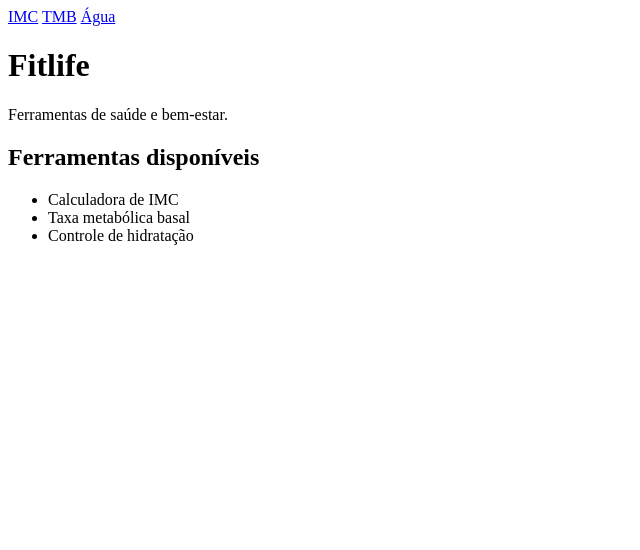
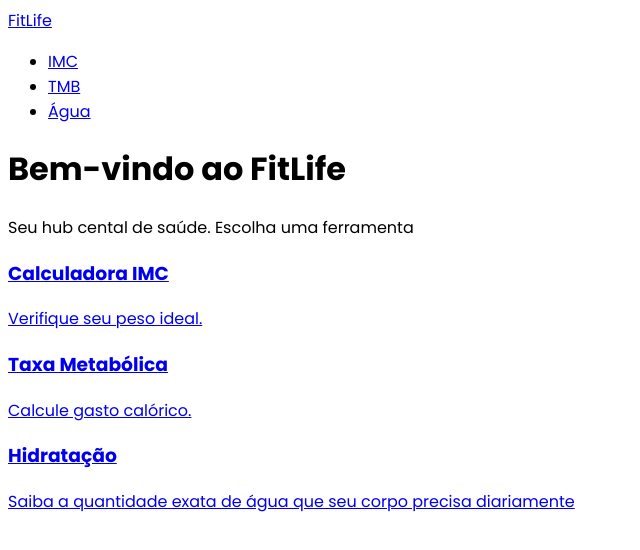
Before and after one commit to Pedronuf/fitlife, a plain HTML site: page index.html in a window 1280 px wide. Shown: the whole page, without its empty margins (0-640 px from the left). Drawn offline with Linux system fonts and the light colour scheme.

Commit message:
adicionado HTML semantico no projeto

```diff
--- a/index.html
+++ b/index.html
@@ -3,29 +3,48 @@
 <head>
     <meta charset="UTF-8">
     <meta name="viewport" content="width=device-width, initial-scale=1.0">
+    <link rel="preconnect" href="https://fonts.googleapis.com">
+    <link rel="preconnect" href="https://fonts.gstatic.com" crossorigin>
+    <link href="https://fonts.googleapis.com/css2?family=Poppins:ital,wght@0,100;0,200;0,300;0,400;0,500;0,600;0,700;0,800;0,900;1,100;1,200;1,300;1,400;1,500;1,600;1,700;1,800;1,900&display=swap" rel="stylesheet">
     <title>Fitlife</title>
+</head>
+<body style="font-family: Poppins;"     >
 
-</head>
-<body>
+    <nav>
 
-    <a href="pages/imc.html">IMC</a>
-    <a href="pages/tmb.html">TMB</a>
-    <a href="pages/water.html">Água</a>
+        <a href="index.html">FitLife</a>
+
+        <ul>
+            <li><a href="pages/imc.html">IMC</a></li>
+            <li><a href="pages/tmb.html">TMB</a></li>
+            <li><a href="pages/water.html">Água</a></li>
+
+        </ul>
+
+    </nav>
+
+    <header>
+        <h1>Bem-vindo ao FitLife</h1>
+        <p>Seu hub cental de saúde. Escolha uma ferramenta</p>
+    </header>
 
 
-    <h1>Fitlife</h1>
-
-    <p>Ferramentas de saúde e bem-estar.</p>
-
-    <h2>Ferramentas disponíveis</h2>
-
-    <ul>
-
-        <li>Calculadora de IMC</li>
-        <li>Taxa metabólica basal</li>
-        <li>Controle de hidratação</li>
-    </ul>
-
+    <main>
+       <section>
+            <a href="pages/imc.html">
+                <h3>Calculadora IMC</h3>
+                <p>Verifique seu peso ideal.</p>
+            </a>
+            <a href="pages/tmb.html">
+                <h3>Taxa Metabólica</h3>
+                <p>Calcule gasto calórico.</p>
+            </a>
+            <a href="pages/water.html">
+                <h3>Hidratação</h3>
+                <p>Saiba a quantidade exata de água que seu corpo precisa diariamente</p>
+            </a>
+       </section>
+   </main>
 
 
 </body>
```
Also changed, not shown: pages/imc.html (+29 -2 lines), pages/tmb.html (+27 -2 lines), pages/water.html (+27 -2 lines).
